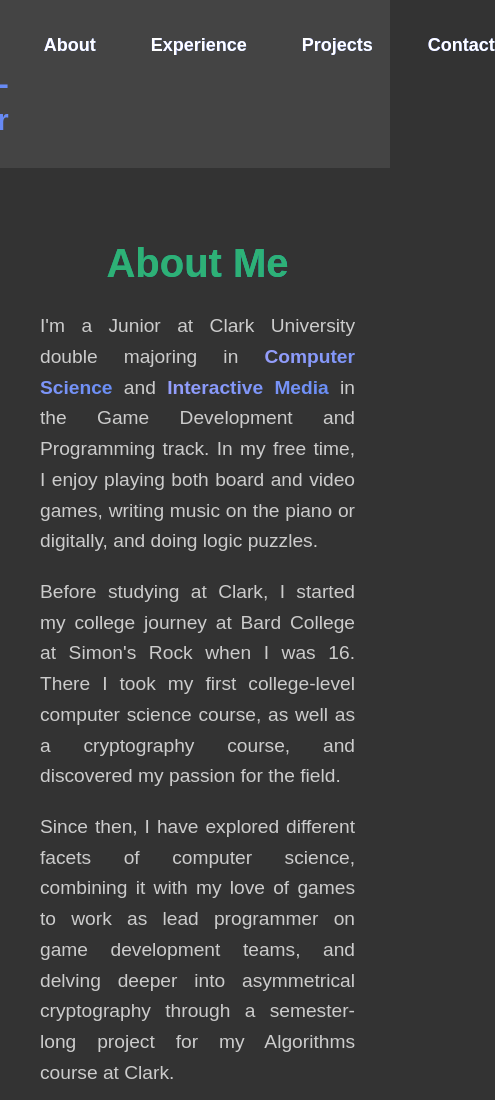
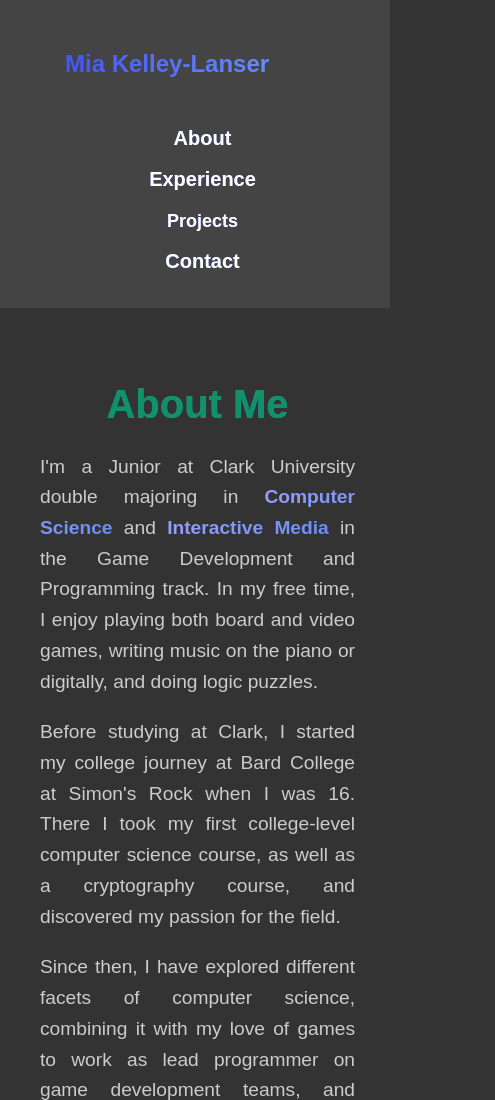
Before and after one commit to MiaKL/miakl.github.io, a plain HTML site: page index.html in a window 390 px wide. Shown: the top 1100 px of the page, 495 px wide, since content can reach past the window. Drawn offline with Linux system fonts and the light colour scheme.

Commit message:
Added mobile styling and made logo a button to index

```diff
--- a/index.html
+++ b/index.html
@@ -11,7 +11,7 @@
     <header>
         <nav>
             <ul>
-                <li>Mia Kelley-Lanser</li>
+                <li><a href="index.html" class="navbar-logo">Mia Kelley-Lanser</a></li>
                 <li><a href="index.html">About</a></li>
                 <li><a href="experience.html">Experience</a></li>
                 <li class="dropdown">
--- a/styles.css
+++ b/styles.css
@@ -30,6 +30,9 @@
     justify-content: space-between;
     align-items: center;
     padding: 10px 20px;
+    width: 100%;
+    box-sizing: border-box;
+    background-size: 100% 100%;
 }
 
 nav ul {
@@ -49,6 +52,27 @@
     font-size: 30px;
     font-weight: bold;
     background: linear-gradient(to right, #4352fa, #6a8ef5);
+    -webkit-background-clip: text;
+    background-clip: text;
+    color: transparent;
+}
+
+.navbar-logo {
+    display: inline-block;
+    margin: 0 20px;
+    position: relative;
+    color: #4352fa;
+    font-size: 30px;
+    font-weight: bold;
+    background: linear-gradient(to right, #4352fa, #6a8ef5);
+    -webkit-background-clip: text;
+    background-clip: text;
+    color: transparent;
+    text-decoration: none;
+}
+
+.navbar-logo:hover {
+    background: linear-gradient(to right, #109168, #17bdfa);
     -webkit-background-clip: text;
     background-clip: text;
     color: transparent;
@@ -90,7 +114,7 @@
 
 #about h1 {
     text-align: center;
-    color: #2eb176;
+    color: #109168;
     font-size: 2.5rem;
     margin-bottom: 25px;
 }
@@ -150,6 +174,47 @@
 
 nav ul li.dropdown:hover .dropdown-content {
     display: block;
+}
+
+@media (max-width: 768px) {
+    nav {
+        flex-direction: column;
+        align-items: center;
+        width: 100%;
+    }
+
+    nav ul {
+        flex-direction: column;
+        width: 100%;
+    }
+
+    nav ul li {
+        margin: 10px 0;
+    }
+
+    nav ul li a {
+        font-size: 20px;
+        padding: 10px;
+    }
+
+    .navbar-logo {
+        font-size: 24px;
+        margin-bottom: 15px;
+    }
+
+    nav ul li.dropdown .dropdown-content {
+        position: static;
+        width: 25%;
+        display: none;
+        padding: 5px 0;
+        max-height: 300px;
+        overflow-y: auto;
+        margin: 0 auto;
+    }
+
+    nav ul li.dropdown.active .dropdown-content {
+        display: block;
+    }
 }
 
 nav ul li.dropdown a:hover {
```
Also changed, not shown: contact.html (+1 -1 lines), experience.html (+1 -1 lines), projects_cs.html (+1 -1 lines), projects_im.html (+1 -1 lines), script.js (+22 -0 lines).
